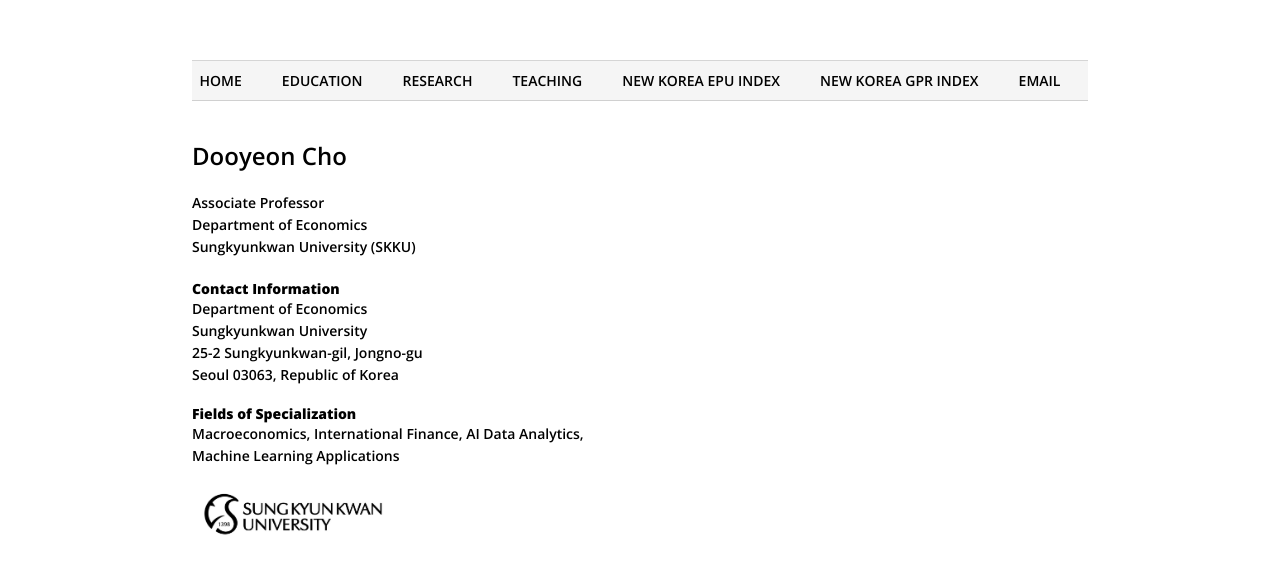
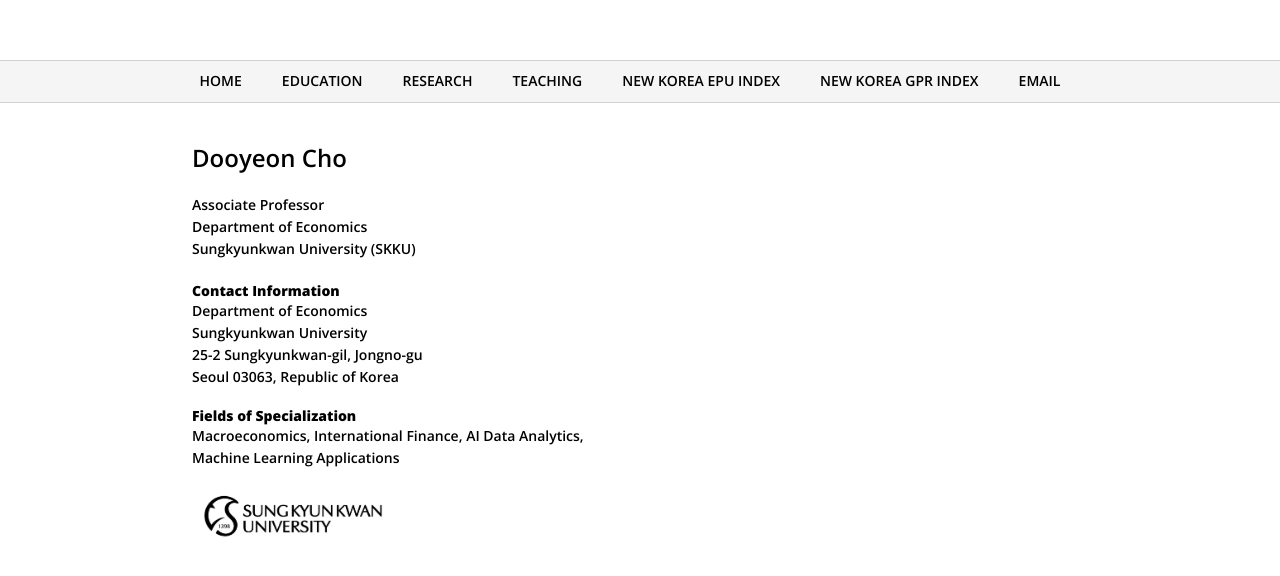
Before and after one commit to dooyeoncho/dooyeoncho.github.io, a Jekyll site: the page built from index.html, in a window 1280 px wide. Shown: the top 576 px of the page. Built offline with Jekyll 4.4.1, drawn with Linux system fonts in a browser that asks for light colours.

Commit message:
Update default.html

```diff
--- a/_layouts/default.html
+++ b/_layouts/default.html
@@ -1,8 +1,15 @@
 <!DOCTYPE html>
-	<html>
+<html lang="en">
+
+<head>
+  <meta charset="UTF-8">
+  <meta name="viewport" content="width=device-width, initial-scale=1">
+
+  <title>{{ page.title }}</title>
 
   <link href="https://fonts.googleapis.com/css2?family=Open+Sans:wght@600;800&display=swap" rel="stylesheet">
-<meta name="viewport" content="width=device-width, initial-scale=1">
+  <link rel="stylesheet" type="text/css" href="/css/main.css">
+  {% seo %}
 
   <style>
     footer {
@@ -10,7 +17,9 @@
       padding: 10px 0;
       border-top: 1px solid #d0d0d0;
       border-bottom: 1px solid #d0d0d0;
-  margin: 0;
+      width: 100vw;
+      margin-left: calc(50% - 50vw);
+      margin-right: calc(50% - 50vw);
     }
 
     footer ul {
@@ -31,83 +40,28 @@
       text-decoration: none;
       white-space: nowrap;
     }
+  </style>
+</head>
 
-main,
-.page-content,
-.wrapper,
-.container {
-  padding-top: 0 !important;
-  margin-top: 0 !important;
-  background: transparent !important;
-}
-
-/* ===== FORCE MENU BAR TO FULL WIDTH (THE REAL FIX) ===== */
-
-/* Remove width constraint from ANY wrapper containing header/nav */
-header,
-header * {
-  max-width: none !important;
-}
-
-/* Make the gray bar span the full viewport */
-header {
-  width: 100vw;
-  margin-left: calc(50% - 50vw);
-  margin-right: calc(50% - 50vw);
-  background-color: #f5f5f5;
-}
-
-/* Keep menu items centered (desktop look unchanged) */
-header nav ul {
-  margin: 0 auto;
-  display: flex;
-  justify-content: center;
-}
-
-
-
-
-}
-</style>
+<body>
 
   <footer>
     <ul>
-			<li><span class="highlight-title"><a href="https://dooyeoncho.github.io/"> HOME</a></span></li>
-			<li><span class="highlight-title"><a href="/pages/education.html"> EDUCATION</a></span></li>
-			<li><span class="highlight-title"><a href="/pages/research.html"> RESEARCH</a></span></li>
-			<li><span class="highlight-title"><a href="/pages/teaching.html"> TEACHING</a></span></li>
-			<li><span class="highlight-title"><a href="/pages/new_korean_epu_index.html"> NEW KOREA EPU INDEX</a></span></li>
-			<li><span class="highlight-title"><a href="/pages/new_korean_gpr_index.html"> NEW KOREA GPR INDEX</a></span></li>
-        	<li><span class="highlight-title"><a href="mailto:dooyeoncho@g.skku.edu">EMAIL</a></span></li>
+      <li><a href="/">HOME</a></li>
+      <li><a href="/pages/education.html">EDUCATION</a></li>
+      <li><a href="/pages/research.html">RESEARCH</a></li>
+      <li><a href="/pages/teaching.html">TEACHING</a></li>
+      <li><a href="/pages/new_korean_epu_index.html">NEW KOREA EPU INDEX</a></li>
+      <li><a href="/pages/new_korean_gpr_index.html">NEW KOREA GPR INDEX</a></li>
+      <li><a href="mailto:dooyeoncho@g.skku.edu">EMAIL</a></li>
     </ul>
   </footer>
 
-		<footer>
-			<title>{{ page.title }}</title>
-			<!-- link to main stylesheet -->
-			<link rel="stylesheet" type="text/css" href="/css/main.css">
+  {{ content }}
+
   {% if site.google_analytics and jekyll.environment == 'production' %}
     {% include analytics.html %}
   {% endif %}
-			{% seo %}
-		</footer>
-		<body>
-
-  {{ content }}
-
-  <script>
-    document.addEventListener("DOMContentLoaded", function () {
-      const footer = document.querySelector("footer");
-      if (!footer) return;
-
-      let next = footer.nextElementSibling;
-
-      if (next && next.offsetHeight > 0 && next.innerText.trim() === "") {
-        next.style.display = "none";
-      }
-    });
-  </script>
 
 </body>
-
 </html>
```
Lines whose indentation alone changed are shown as unchanged.
